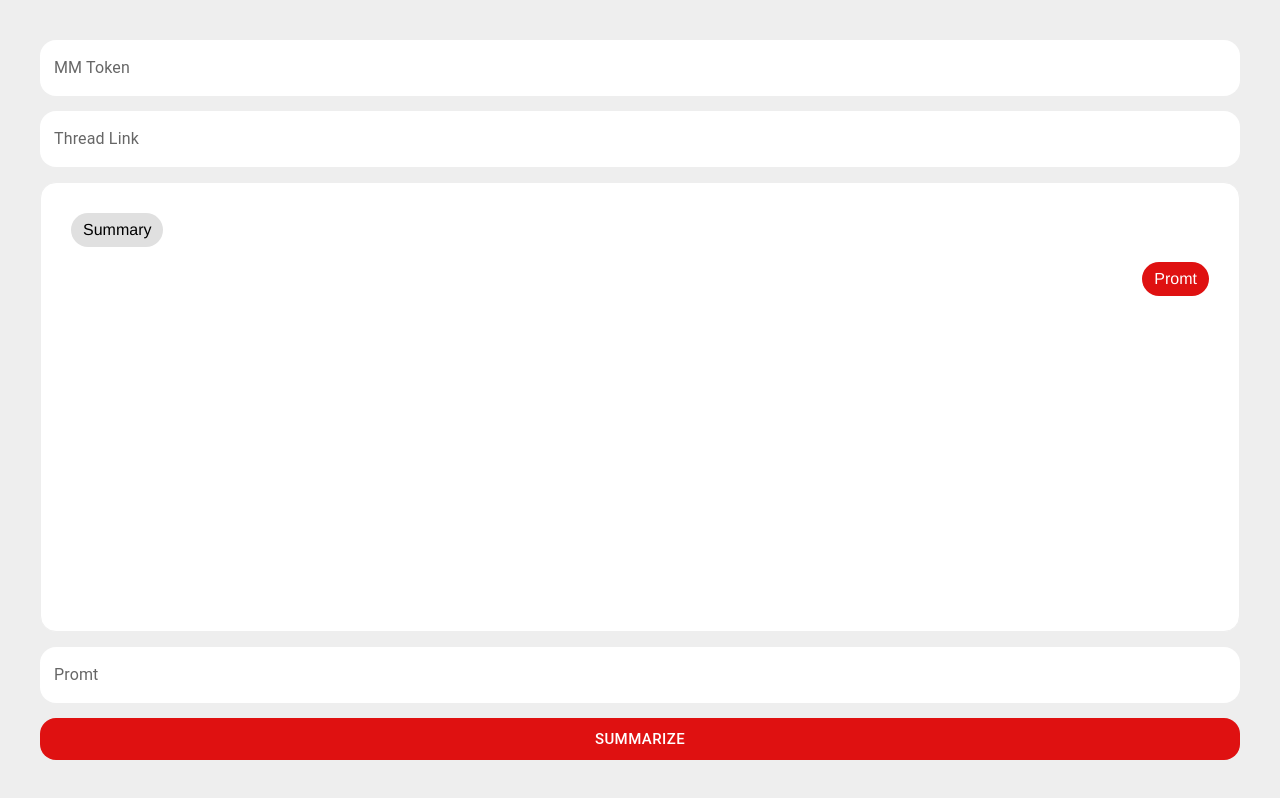
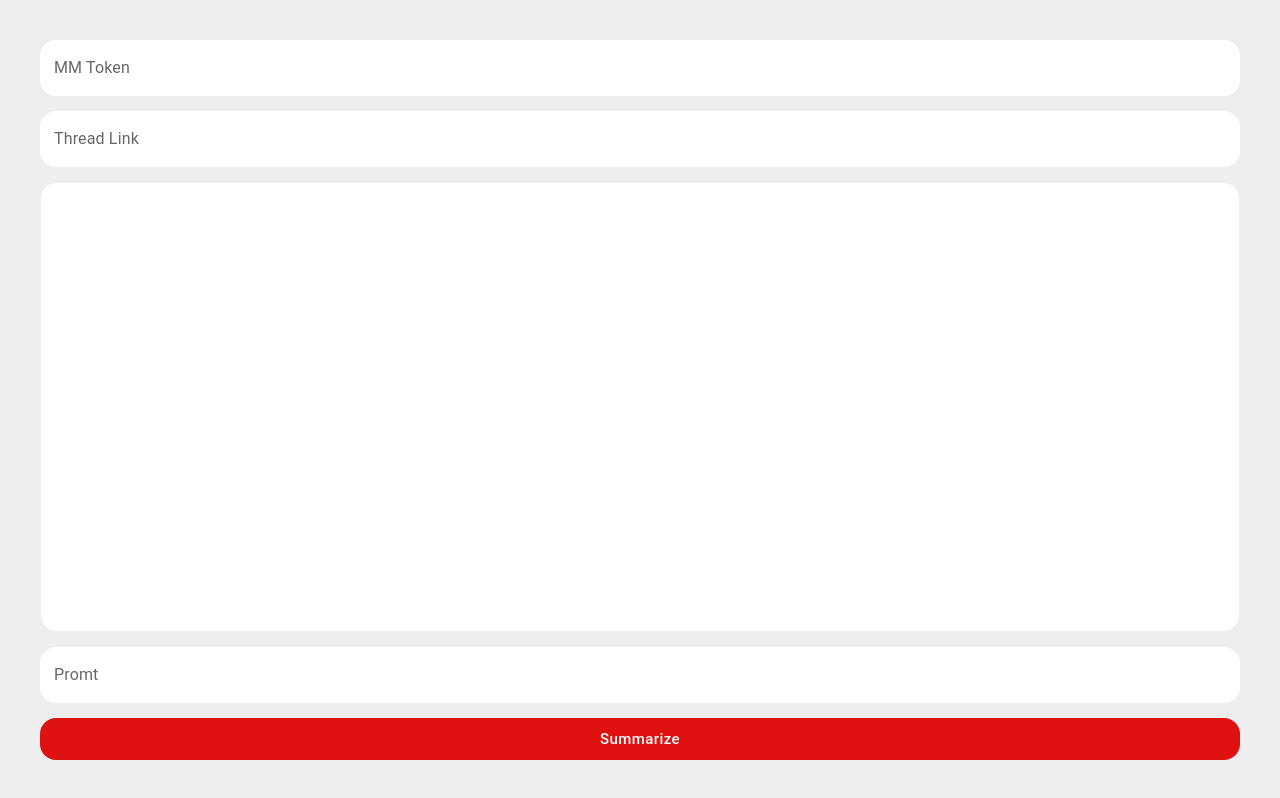
Before and after one commit to followmelistenme/summarizer, a React app in the folder frontend/: page / in a window 1280 px wide. Built offline with nearby package versions, Linux system fonts and the light colour scheme.

Commit message:
Add backend mock

```diff
--- a/frontend/src/App.tsx
+++ b/frontend/src/App.tsx
@@ -1,8 +1,12 @@
 import { useForm } from "react-hook-form";
+import { useState } from 'react'
 import { createUseStyles } from 'react-jss';
 import { Chat } from './components/Chat'
 import { Button } from './components/Button';
 import { TextField } from './components/TextField'
+import { CircularProgress } from '@mui/material';
+import { summarizeThread, promtThread } from './api'
+import { MessageType } from "./types";
 
 const useStyles = createUseStyles({
     app: {
@@ -17,21 +21,38 @@ const useStyles = createUseStyles({
 
 const App = () => {
     const classes = useStyles()
-    const { register, handleSubmit } = useForm();
+    const { register, handleSubmit, formState } = useForm();
+    const [chatId, setChatId] = useState<number>(null)
+    const [chatMessages, setChatMessages] = useState<MessageType[]>([])
 
-    const onSubmit = (data: any) => {
-        console.log(data)
+    const onSubmit = async (data: any) => {
+        if (chatId == null) {
+            const { chatId, messages } = await summarizeThread(data)
+            setChatId(chatId)
+            setChatMessages(messages)
+            return
+        }
+
+        setChatMessages((messages) => ([...messages, { id: 999, text: data.promt, isUser: true }]))
+        const { messages } = await promtThread({
+            chatId,
+            promt: data.promt,
+        })
+        setChatMessages(messages)
+        console.log(messages, chatMessages)
     }
 
     return (
         <form className={classes.app} onSubmit={handleSubmit(onSubmit)}>
-            <TextField label="MM Token" variant="outlined" fullWidth {...register("token")} />
+            <TextField label="MM Token" variant="outlined" fullWidth {...register("userToken")} />
             <TextField label="Thread Link" variant="outlined" fullWidth {...register("link")} />
-            <Chat />
+            <Chat messages={chatMessages} />
             <TextField label="Promt" variant="outlined" fullWidth {...register("promt")} />
 
-            <Button type="submit" size="large" variant="contained" fullWidth>
-                Summarize
+            <Button type="submit" size="large" variant="contained" fullWidth disabled={formState.isSubmitting}>
+                {formState.isSubmitting ?
+                    <CircularProgress size={26} color="inherit" /> : <>Summarize</>
+                }
             </Button>
         </form>
     )
--- /dev/null
+++ b/frontend/src/api.tsx
@@ -0,0 +1,55 @@
+import { MessageType } from './types'
+
+function sleep(ms: number) {
+  return new Promise(resolve => setTimeout(resolve, ms));
+}
+
+interface ThreadData {
+    userToken: string,
+    link: string,
+}
+
+interface PromtData {
+  promt: string
+  chatId: number
+}
+
+const mockedMessages: MessageType[] = []
+let mockedId = 2
+
+export const summarizeThread = async (data: ThreadData) => {
+  await sleep(500)
+  // TODO: Send data here
+  mockedMessages.push({
+    id: 0,
+    text: 'This is the initial thread',
+    isUser: true,
+ })
+ mockedMessages.push({
+  id: 1,
+  text: 'The first summary of the initial thread',
+  isUser: false,
+})
+  return {
+      chatId: 0,
+      messages: mockedMessages
+    }
+}
+
+export const promtThread = async (data: PromtData) => {
+  await sleep(500)
+  // TODO: Send data here
+  mockedMessages.push({
+    id: mockedId++,
+    text: data.promt,
+    isUser: true,
+  })
+  mockedMessages.push({
+    id: mockedId++,
+    text: `This is the result of the previous promt: ${data.promt}`,
+    isUser: false,
+  })
+  return {
+    messages: [...mockedMessages],
+  }
+}
--- a/frontend/src/components/Button.tsx
+++ b/frontend/src/components/Button.tsx
@@ -7,6 +7,8 @@ const useStyles = createUseStyles({
   root: {
     borderRadius: '16px',
     background: 'var(--accent)',
+    textTransform: 'none',
+
     '&:hover': {
       background: 'var(--accent-dark)',
     },
--- a/frontend/src/components/Chat.tsx
+++ b/frontend/src/components/Chat.tsx
@@ -2,8 +2,11 @@ import React from 'react'
 import { FC } from "react"
 import { createUseStyles } from 'react-jss'
 import {Message} from './Message'
+import { MessageType } from '../types'
 
-type Props = {}
+type Props = {
+  messages: MessageType[]
+}
 
 const useStyles = createUseStyles({
   root: {
@@ -20,17 +23,17 @@ const useStyles = createUseStyles({
   },
 })
 
-export const Chat: FC<Props> = ({ children }) => {
+export const Chat: FC<Props> = ({ messages = [] }) => {
   const classes = useStyles()
   return (
     <div className={classes.root}>
-      {children}
-      <Message>
-         Summary
-      </Message>
-      <Message float="right">
-        Promt
-      </Message>
+      {
+        messages.map((message) => (
+          <Message key={message.id} float={message.isUser ? 'right' : 'left'}>
+            {message.text}
+          </Message>
+        ))
+      }
     </div>
   )
 }
--- a/frontend/src/components/TextField.tsx
+++ b/frontend/src/components/TextField.tsx
@@ -1,4 +1,4 @@
-import React from 'react'
+import React, { forwardRef } from 'react'
 import { TextField as MuiTextField } from '@mui/material';
 import { ComponentProps, FC } from 'react';
 import { createUseStyles } from 'react-jss';
@@ -19,12 +19,18 @@ const useStyles = createUseStyles({
     '& :not(.Mui-focused) .MuiOutlinedInput-notchedOutline': {
       border: 0,
     },
+
+    '& .MuiInputBase-input': {
+      '&:-webkit-autofill, &:-webkit-autofill:hover, &:-webkit-autofill:focus, &:-webkit-autofill:active': {
+          transition: 'background-color 0s 600000s, color 0s 600000s',
+        },
+    },
   },
 })
 
-export const TextField: FC<ComponentProps<typeof MuiTextField>> = (props) => {
+export const TextField: FC<ComponentProps<typeof MuiTextField>> = forwardRef<HTMLInputElement, ComponentProps<typeof MuiTextField>>((props, ref) => {
   const classes = useStyles()
   return (
-    <MuiTextField {...props} className={classes.root} />
+    <MuiTextField {...props} ref={ref} className={classes.root} />
   )
-}
+})
--- /dev/null
+++ b/frontend/src/types.ts
@@ -0,0 +1,6 @@
+
+export interface MessageType {
+  id: number,
+  text: string,
+  isUser: boolean,
+}
```
